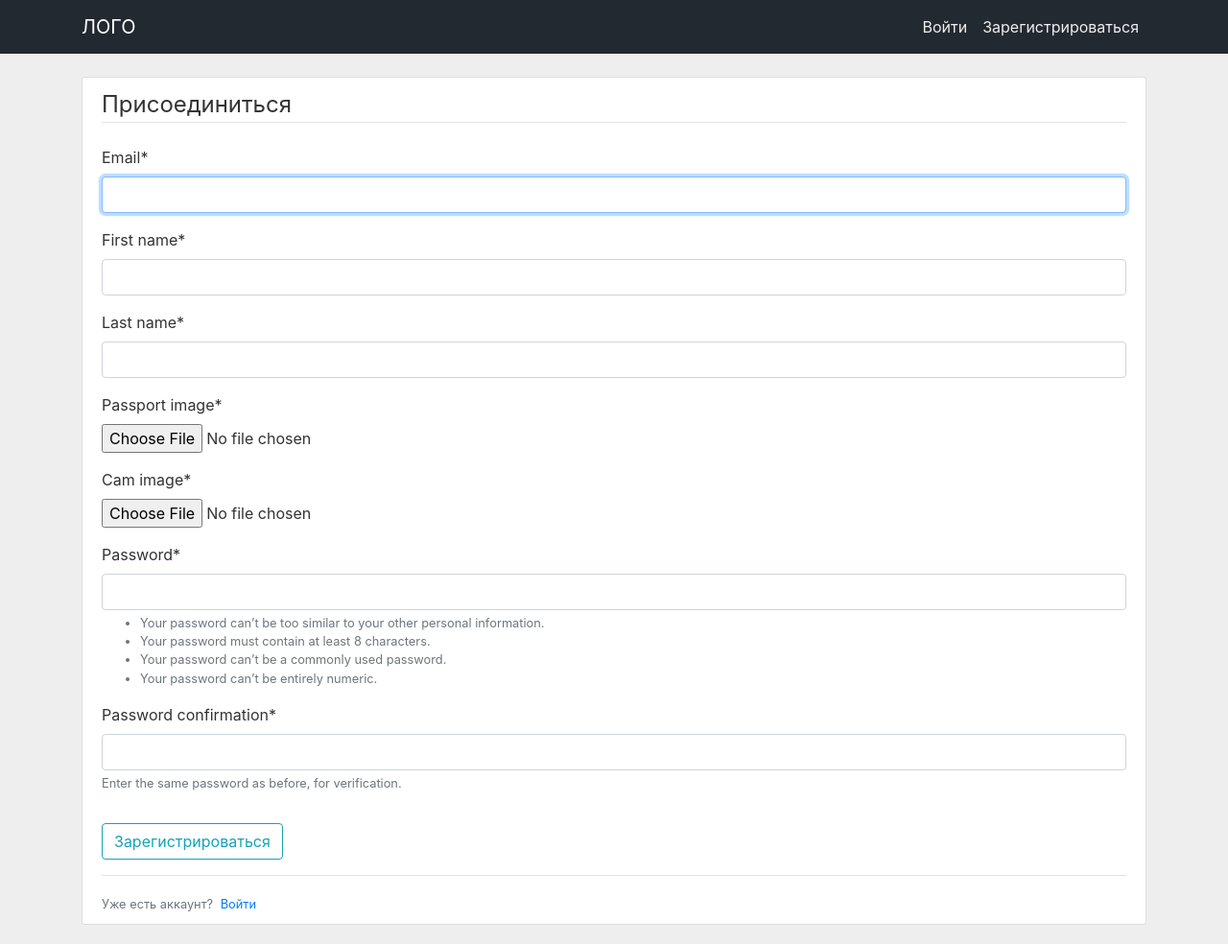
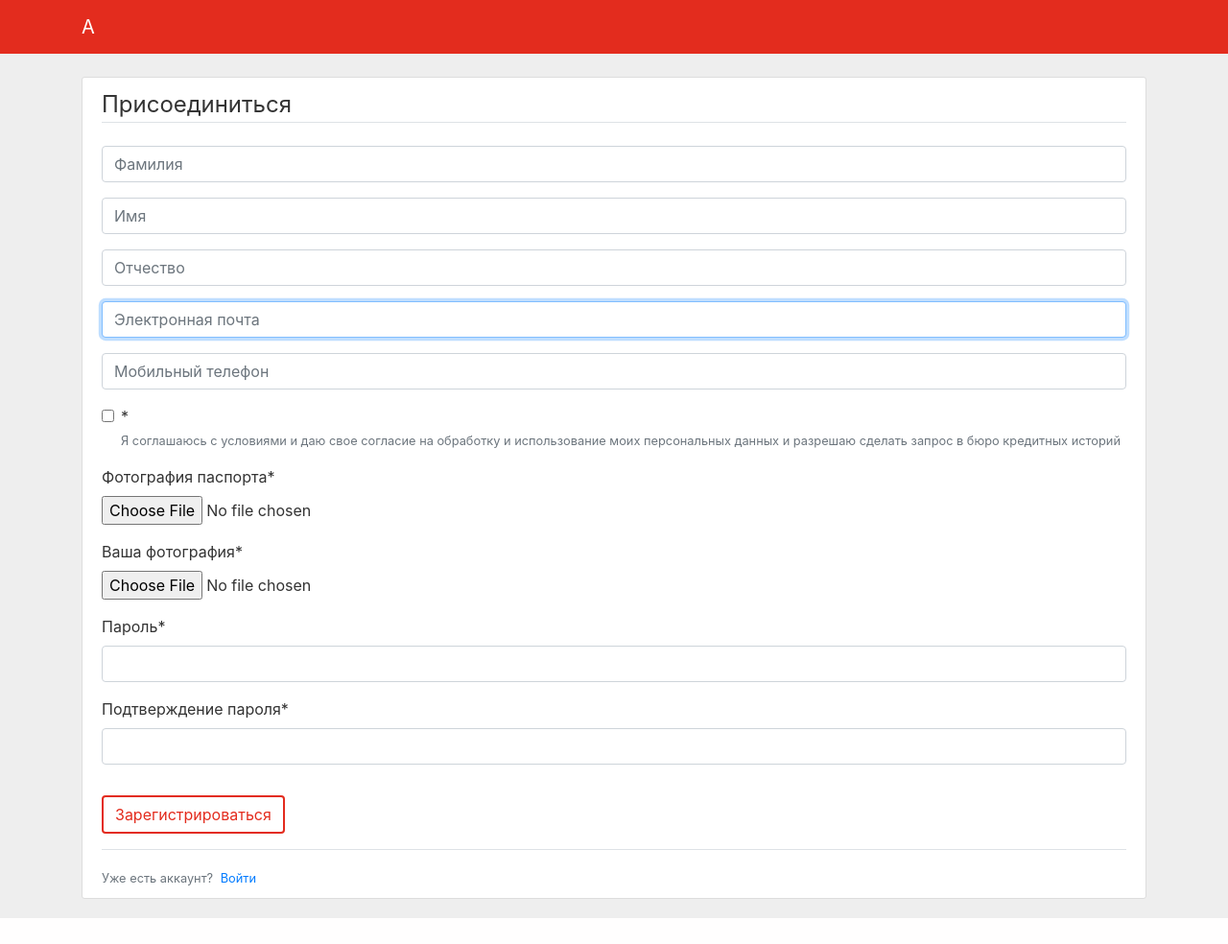
Before and after one commit to doneldoe/django_app, a Django app: page /registration/ in a window 1280 px wide. Shown: the whole page at 96% size. After the commit the page ends 957 px from the top, so only its background shows below. Run offline with Django 3.2, Linux system fonts and the light colour scheme; some libraries are stand-ins or nearby versions.

Commit message:
improved registration form

```diff
--- a/django_project/settings.py
+++ b/django_project/settings.py
@@ -125,6 +125,8 @@ USE_TZ = True
 
 STATIC_URL = '/static/'
 
+# STATIC_ROOT = os.path.join(BASE_DIR, 'static')
+
 MEDIA_ROOT = os.path.join(BASE_DIR, 'media')
 
 MEDIA_URL = '/media/'
@@ -136,6 +138,6 @@ DEFAULT_AUTO_FIELD = 'django.db.models.BigAutoField'
 
 CRISPY_TEMPLATE_PACK = 'bootstrap4'
 
-LOGIN_REDIRECT_URL = 'main-home'
+LOGIN_REDIRECT_URL = 'profile'
 
 LOGIN_URL = 'login'
--- a/main/static/main/main.css
+++ b/main/static/main/main.css
@@ -12,16 +12,18 @@ ul {
     margin: 0;
 }
 
-.bg-black {
-    background-color: #232931;
+.navbar-red {
+    background-color: #e32c1e;
 }
 
 .site-header .navbar-nav .nav-link {
-    color: #eeeeee;
+    color: #fafafa;
+    transition: 100ms;
 }
 
 .site-header .navbar-nav .nav-link:hover {
-    color: #fff;
+    color: #ffffff;
+    text-shadow: 0 0 1px #ffffff;
 }
 
 .site-header .navbar-nav .nav-link.active {
@@ -36,6 +38,17 @@ ul {
     margin-bottom: 20px;
 }
 
+.btn {
+    border: 2px solid #e32c1e;
+    color: #e32c1e;
+    transition: 100ms;
+}
+
+.btn:hover {
+    background-color: #e32c1e;
+    color: #ffffff;
+}
+
 .account-img {
     height: 125px;
     width: 125px;
--- a/main/templates/main/base.html
+++ b/main/templates/main/base.html
@@ -17,24 +17,14 @@
 </head>
 <body>
 <header class="site-header">
-    <nav class="navbar navbar-expand-md navbar-dark bg-black fixed-top">
+    <nav class="navbar navbar-expand-md navbar-red navbar-dark fixed-top">
         <div class="container">
-            <a class="navbar-brand mr-4" href="/">ЛОГО</a>
+            <a class="navbar-brand mr-4" href="/">А</a>
             <button class="navbar-toggler" type="button" data-toggle="collapse" data-target="#navbarToggle" aria-controls="navbarToggle" aria-expanded="false" aria-label="Toggle navigation">
                 <span class="navbar-toggler-icon"></span>
             </button>
             <div class="collapse navbar-collapse" id="navbarToggle">
                 <div class="navbar-nav mr-auto">
-                </div>
-                <!-- Navbar Right Side -->
-                <div class="navbar-nav">
-                    {% if user.is_authenticated %}
-                        <a class="nav-item nav-link" href="{% url 'profile' %}">Профиль</a>
-                        <a class="nav-item nav-link" href="{% url 'logout' %}">Выйти</a>
-                    {% else %}
-                        <a class="nav-item nav-link" href="{% url 'login' %}">Войти</a>
-                        <a class="nav-item nav-link" href="{% url 'registration' %}">Зарегистрироваться</a>
-                    {% endif %}
                 </div>
             </div>
         </div>
--- a/users/forms.py
+++ b/users/forms.py
@@ -1,15 +1,51 @@
 from django import forms
 from .models import Profile
-from django.contrib.auth.forms import UserCreationForm
+from django.contrib.auth.forms import UserCreationForm, AuthenticationForm, UsernameField
 
 
 class UserRegistrationForm(UserCreationForm):
-    email = forms.EmailField()
-    first_name = forms.CharField()
-    last_name = forms.CharField()
-    passport_image = forms.ImageField()
-    cam_image = forms.ImageField()
+    agree_text = 'Я соглашаюсь с условиями и даю свое согласие на обработку и использование моих персональных данных ' \
+                 'и разрешаю сделать запрос в бюро кредитных историй '
+
+    last_name = forms.CharField(
+        label='',
+        widget=forms.TextInput(attrs={'placeholder': 'Фамилия'})
+    )
+    first_name = forms.CharField(
+        label='',
+        widget=forms.TextInput(attrs={'placeholder': 'Имя'})
+    )
+    patronymic = forms.CharField(
+        required=False,
+        label='',
+        widget=forms.TextInput(attrs={'placeholder': 'Отчество'})
+    )
+    email = forms.EmailField(
+        label='',
+        widget=forms.TextInput(attrs={'placeholder': 'Электронная почта'})
+    )
+    phone_number = forms.CharField(
+        label='',
+        widget=forms.TextInput(attrs={'placeholder': 'Мобильный телефон'})
+    )
+    agree = forms.BooleanField(
+        label='',
+        help_text=agree_text
+    )
+    passport_image = forms.ImageField(label='Фотография паспорта')
+    cam_image = forms.ImageField(label='Ваша фотография')
+    password1 = forms.CharField(
+        label="Пароль",
+        strip=False,
+        widget=forms.PasswordInput,
+    )
+    password2 = forms.CharField(
+        label="Подтверждение пароля",
+        strip=False,
+        widget=forms.PasswordInput,
+    )
 
     class Meta:
         model = Profile
-        fields = ['email', 'first_name', 'last_name', 'passport_image', 'cam_image', 'password1', 'password2']
+        fields = ['last_name', 'first_name', 'patronymic', 'email', 'phone_number', 'agree', 'passport_image',
+                  'cam_image', 'password1', 'password2']
--- a/users/models.py
+++ b/users/models.py
@@ -30,9 +30,12 @@ class CustomUserManager(BaseUserManager):
 
 
 class Profile(AbstractBaseUser, PermissionsMixin):
+    last_name = models.CharField(max_length=60, blank=True)
+    first_name = models.CharField(max_length=60, blank=True)
+    patronymic = models.CharField(max_length=60, blank=True)
     email = models.EmailField(_('email address'), unique=True)
-    first_name = models.CharField(max_length=60, blank=True)
-    last_name = models.CharField(max_length=60, blank=True)
+    phone_number = models.IntegerField(blank=True, null=True, unique=True)
+    agree = models.BooleanField(default=False)
     passport_image = models.ImageField(upload_to='passport_images')
     cam_image = models.ImageField(upload_to='cam_images')
     date_joined = models.DateTimeField(default=timezone.now)
--- a/users/templates/users/login.html
+++ b/users/templates/users/login.html
@@ -5,11 +5,11 @@
         <form method="POST">
             {% csrf_token %}
             <fieldset class="form-group">
-                <legend class="border-bottom mb-4">Войти</legend>
+                <legend class="border-bottom mb-4">Вход</legend>
                 {{ form|crispy }}
             </fieldset>
             <div class="form-group">
-                <button class="btn btn-outline-info" type="submit">Войти</button>
+                <button class="btn" type="submit">Войти</button>
             </div>
         </form>
         <div class="border-top pt-3">
--- a/users/templates/users/profile.html
+++ b/users/templates/users/profile.html
@@ -3,10 +3,7 @@
 {% block content %}
     <div class="content-section">
         <div class="media">
-            <img class="rounded-circle account-img" src="{{ user.profile.image.url }}">
             <div class="media-body">
-                <h2 class="account-heading">{{ user.get_full_name }}</h2>
-                <h3>{{ user.username }}</h3>
                 <p class="text-secondary">{{ user.email }}</p>
             </div>
         </div>
--- a/users/templates/users/registration.html
+++ b/users/templates/users/registration.html
@@ -9,7 +9,7 @@
                 {{ form|crispy }}
             </fieldset>
             <div class="form-group">
-                <button class="btn btn-outline-info" type="submit">Зарегистрироваться</button>
+                <button class="btn" type="submit">Зарегистрироваться</button>
             </div>
         </form>
         <div class="border-top pt-3">
--- a/users/views.py
+++ b/users/views.py
@@ -21,8 +21,7 @@ def registration(request):
                 messages.warning(request, _('Лица на фотографиях не совпадают!'))
                 return redirect('registration')
         else:
-            messages.warning(request, _('Заполните все поля!'))
-            return redirect('registration')
+            messages.warning(request, _('Ошибка!'))
     else:
         form = UserRegistrationForm()
     return render(request, 'users/registration.html', {'form': form})
```
Also changed, not shown: main/templates/main/home.html (+11 -1 lines), users/admin.py (+6 -4 lines), db.sqlite3, users/migrations/0001_initial.py, users/migrations/0002_profile_agree.py (added).
